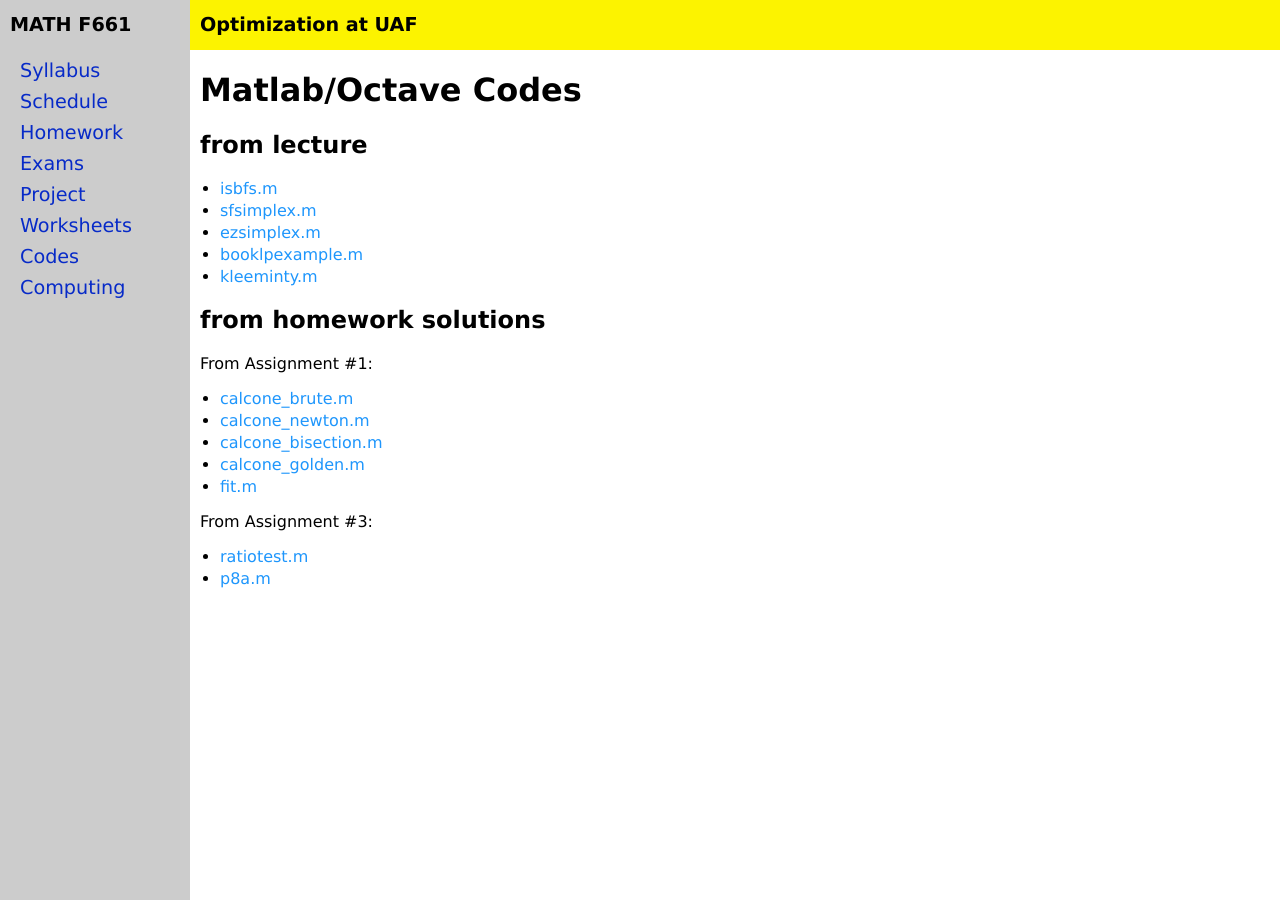
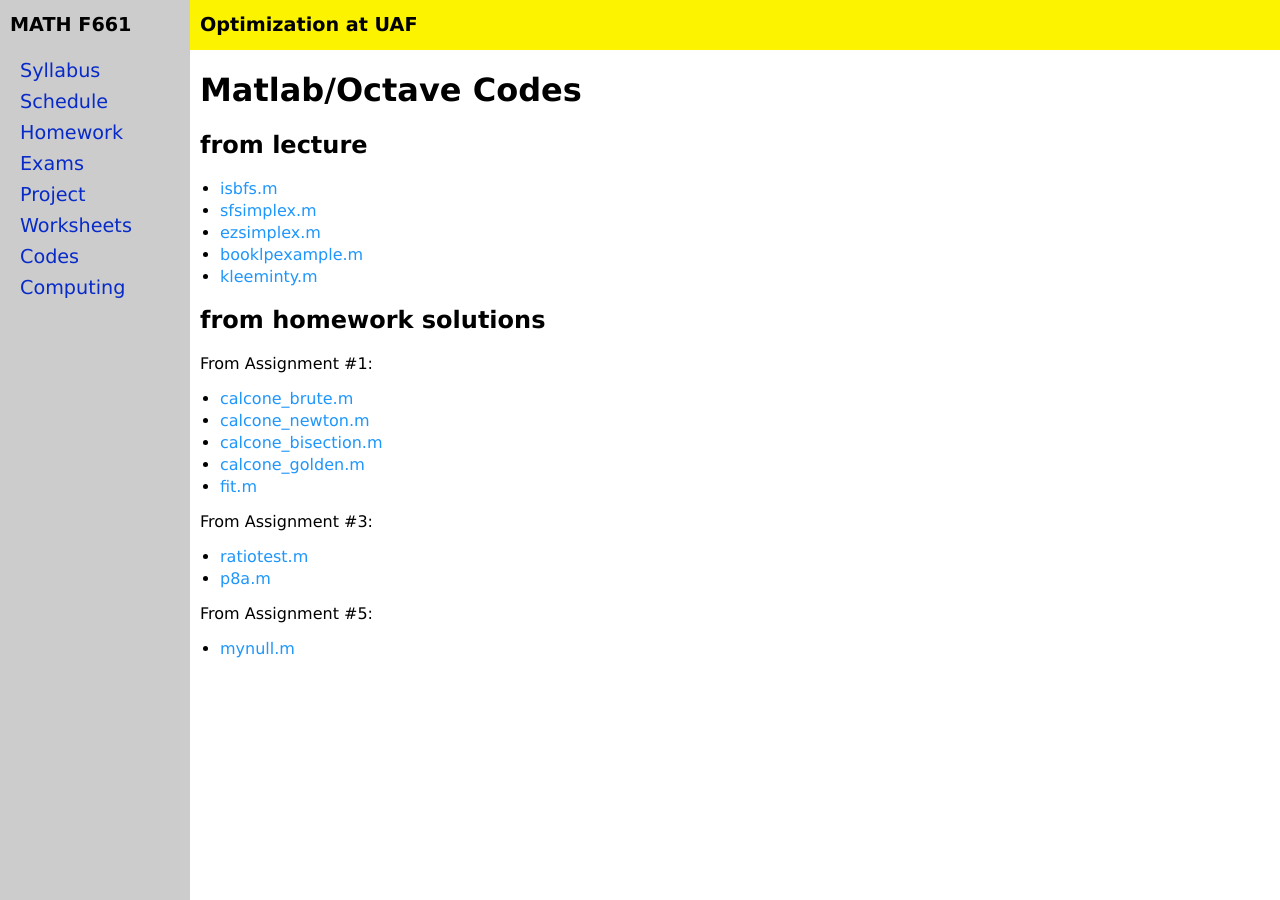
Before and after one commit to bueler/opt, a Jekyll site: the page built from codes.md, in a window 1280 px wide. Built offline with Jekyll 4.4.1, drawn with Linux system fonts in a browser that asks for light colours.

Commit message:
post code from A5 solutions

```diff
--- a/codes.md
+++ b/codes.md
@@ -27,3 +27,7 @@ From Assignment #3:
 
   * [ratiotest.m](assets/codes/ratiotest.m)
   * [p8a.m](assets/codes/p8a.m)
+
+From Assignment #5:
+
+  * [mynull.m](assets/codes/mynull.m)
```
Also changed, not shown: 1 other file.
